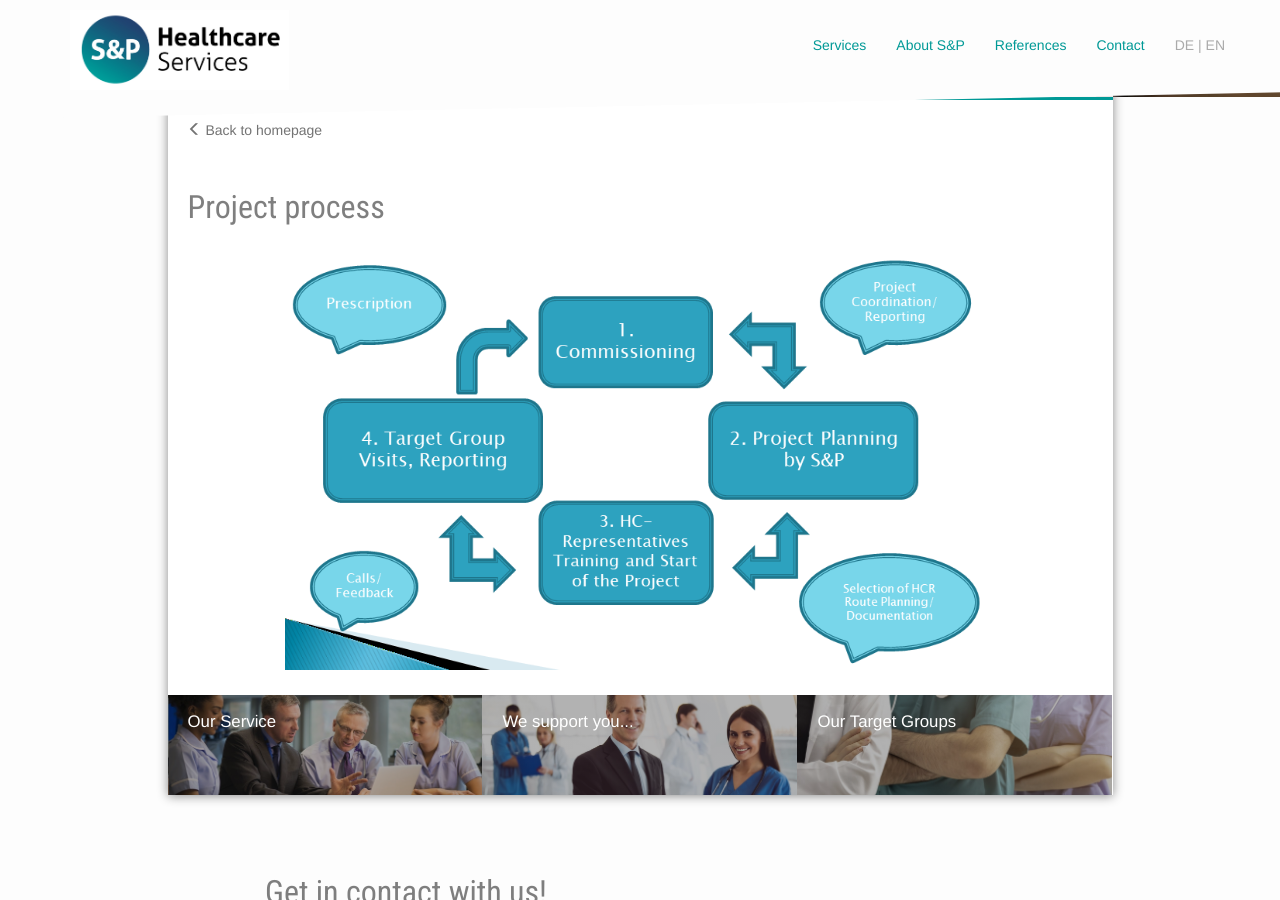
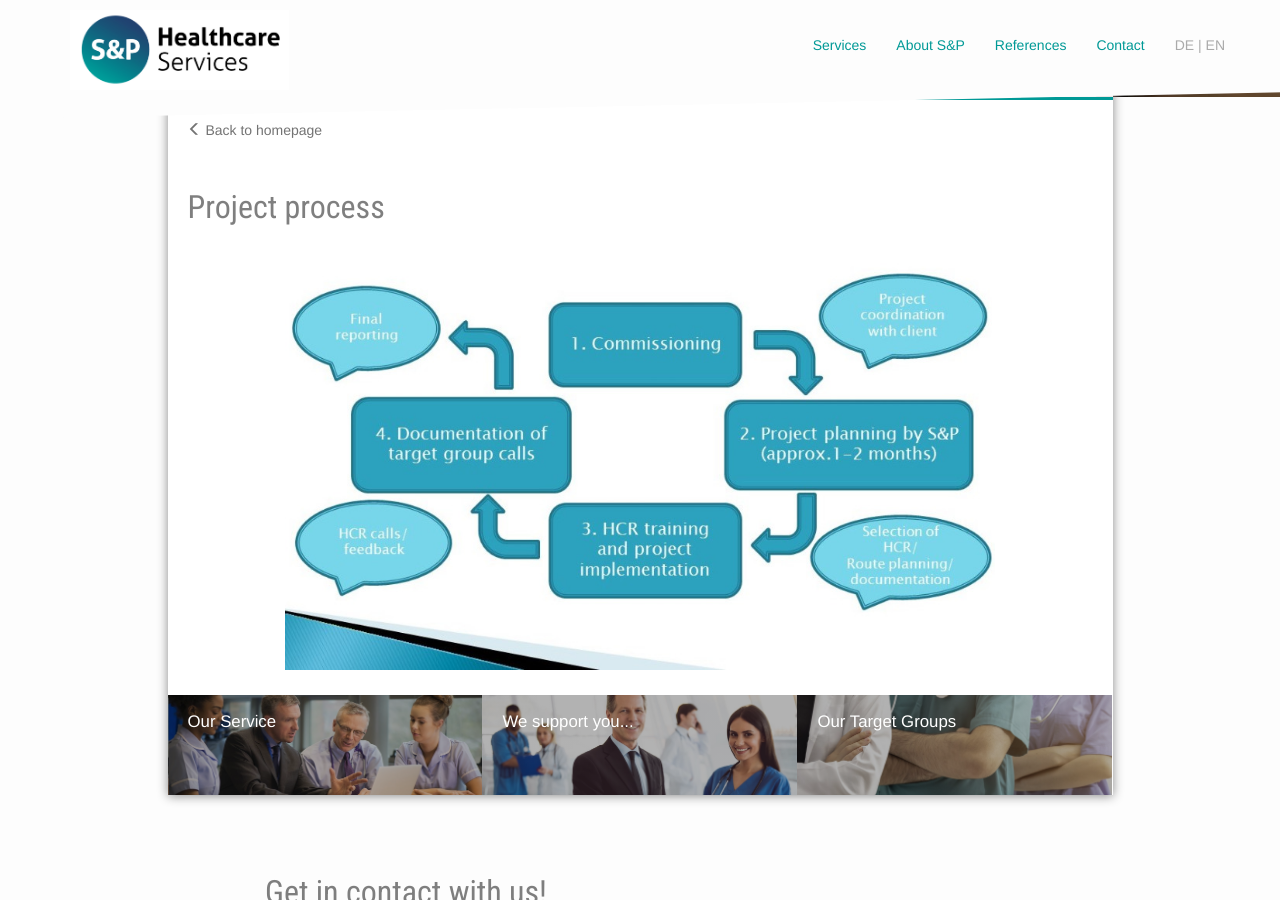
Before and after one commit to samlawski/sp-healthcare, a Jekyll site: the page built from en/how-it-works.html, in a window 1280 px wide and 900 px high, scrolled down 503 px. Built offline with Jekyll 4.4.1, drawn with Linux system fonts in a browser that asks for light colours; nearby versions of some CDN libraries.

Commit message:
Updated 2 files via CloudCannon

```diff
--- a/en/how-it-works.html
+++ b/en/how-it-works.html
@@ -4,13 +4,12 @@ permalink: /en/how-it-works/
 header_image_path: /assets/images/v3/bild8.jpg
 title: Project Schedule
 ---
-
 <h2 class="editable">Project process</h2>
 
 <div>
   <div class="row">
     <div class="col-sm-offset-1 col-sm-10">
-      <img src="/uploads/project-schedule.png" alt="Project schedule" class="img-responsive editable" />
+      <img alt="Project schedule" class="img-responsive editable" src="/uploads/project-schedule-4.jpg" width="916" />
     </div>
   </div>
 </div>
```
Also changed, not shown: uploads/project-schedule-4.jpg (added).
